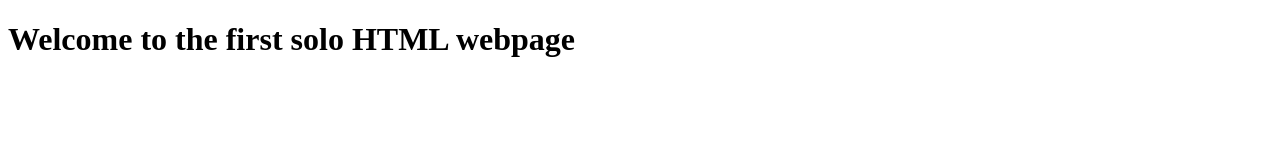
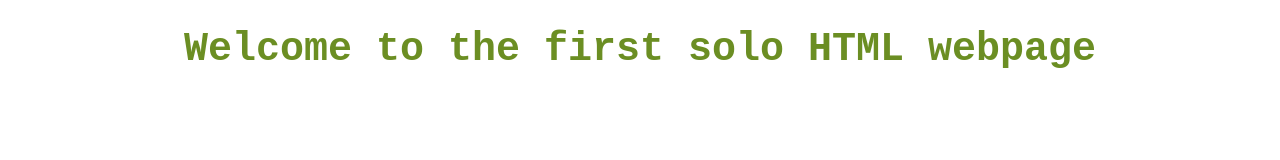
Before and after one commit to alexfranco311/Codecademy, a plain HTML site: page index.html in a window 1280 px wide. Drawn offline with Linux system fonts and the light colour scheme.

Commit message:
Created and linked style.css

```diff
--- a/index.html
+++ b/index.html
@@ -4,9 +4,18 @@
     <meta charset="UTF-8">
     <meta http-equiv="X-UA-Compatible" content="IE=edge">
     <meta name="viewport" content="width=device-width, initial-scale=1.0">
+    <link href="style.css" rel="stylesheet">
     <title>Welcome!</title>
 </head>
+
+<header>
+    <h1>Welcome to the first solo HTML webpage</h1>
+</header>
+
 <body>
-    <h1>Welcome to the first solo HTML webpage</h1>
+
 </body>
+
+
+
 </html>
--- /dev/null
+++ b/style.css
@@ -0,0 +1,7 @@
+header h1 {
+    color: olivedrab;
+    font-weight: bolder;
+    font-family: monospace;
+    text-align: center;
+    font-size: 40px;
+}
```
